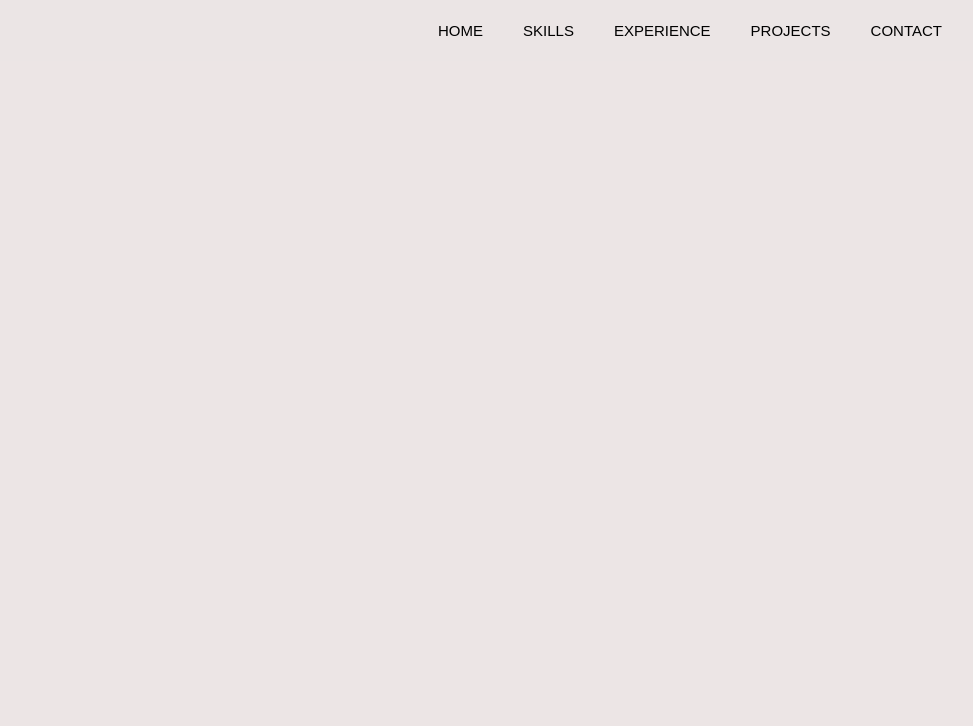
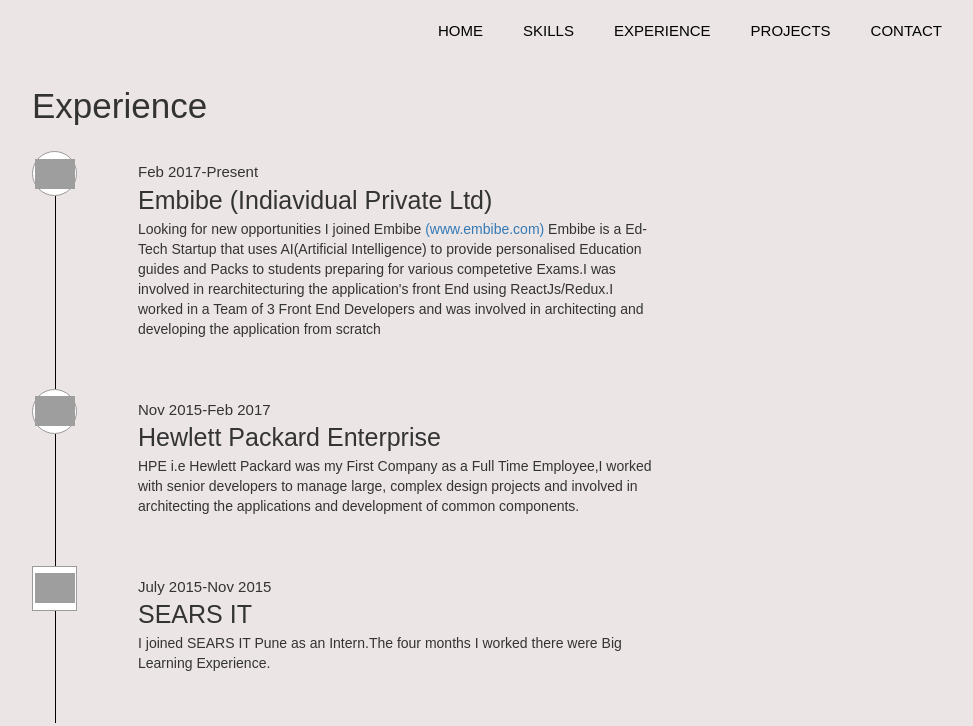
Before and after one commit to batradeepanshu/resume-web, a React app: page /#/experience in a window 1280 px wide. Shown: the whole page, without its empty margins (288-1261 px from the left). Built offline with nearby package versions, Linux system fonts and the light colour scheme; grey boxes are pictures that could not be loaded; a web font is replaced by a local one.

Commit message:
timeline page

```diff
--- a/package.json
+++ b/package.json
@@ -9,7 +9,8 @@
     "react-dom": "^16.2.0",
     "react-router": "^4.2.0",
     "react-router-dom": "^4.2.2",
-    "react-scripts": "1.1.1"
+    "react-scripts": "1.1.1",
+    "react-vertical-timeline-component": "^2.0.5"
   },
   "scripts": {
     "start": "react-scripts start",
--- a/src/components/Header.js
+++ b/src/components/Header.js
@@ -8,7 +8,7 @@
        <ul>
          <Link to={"/"}>HOME</Link>
          <Link to='/skills'>SKILLS</Link>
-         <Link to='/kills'>EXPERIENCE</Link>
+         <Link to='/experience'>EXPERIENCE</Link>
          <Link to='/'>PROJECTS</Link>
          <Link to='/'>CONTACT</Link>
        </ul>
--- a/src/components/Section1.js
+++ b/src/components/Section1.js
@@ -5,6 +5,7 @@
 import Home from "./Home";
 import Skills from './Skills';
 import Loader from './Loader';
+import Timeline from './Timeline';
 import "../stylesheet/Section1.css";
 class Section1 extends Component{
   constructor(){
@@ -26,7 +27,7 @@
             <Route exact path={'/'} render={()=>{return (<Home homeHeight={this.state.homeHeight || null}/>)}}/>
             <Route exact path='/skills' render={()=>{return (
               <Skills minHeight={this.state.homeHeight || null}/>)}}/>
-            <Route exact path='/loader' component={Loader}/>
+            <Route exact path='/experience' component={Timeline}/>
           </Switch>
           </div>
       </HashRouter>
--- a/src/components/Skills.js
+++ b/src/components/Skills.js
@@ -44,7 +44,7 @@
         {this.state.loading && <Loader/>}
         <div className={'skills-wrapper transition-item '+ (this.state.loading && 'hide')} style={{ minHeight }}>
         <div className="skills-container" >
-          <div className="skills-head animate">Skills</div>
+          <div className="page-head animate">Skills</div>
           <div className="sub-section" onClick={this.googleThisTech.bind(this)}>
             <div className="sub-head animate">TECHNOLOGIES</div>
             <div className="sub-content clearfix">
--- /dev/null
+++ b/src/components/Timeline.js
@@ -0,0 +1,57 @@
+import React, { Component } from "react";
+import "../stylesheet/Timeline.css";
+
+const TimelineElement = ({ date, company, description,color,imgSrc,logo}) => {
+  return (
+    <div className="timeline-element clearfix animate">
+      <div className="line-circle">
+        <div className="timeline-circle" style={{backgroundColor:color,borderRadius:logo!=='rect'?'50%':'0'}}>
+          <img src={imgSrc}/>
+        </div>
+        <div className="timeline-line" />
+      </div>
+      <div className="timeline-content">
+        <div className="content-date">{date}</div>
+        <div className="content-profile">{company}</div>
+        <div className="content-description" dangerouslySetInnerHTML={{__html:description}}></div>
+      </div>
+    </div>
+  );
+};
+class Timeline extends Component {
+  render() {
+    return (
+      <div className="timeline-wrap">
+        <div className='page-head'>Experience</div>
+        <TimelineElement
+          date={"Feb 2017-Present"}
+          company={"Embibe (Indiavidual Private Ltd)"}
+          description={"Looking for new opportunities I joined Embibe <a href='//www.embibe.com/landing' target='_blank'>(www.embibe.com)</a>  Embibe is a Ed-Tech Startup that uses AI(Artificial Intelligence) to provide personalised Education guides and Packs to students preparing for various competetive Exams.I was involved in rearchitecturing the application's front End using ReactJs/Redux.I worked in a Team of 3 Front End Developers and was involved in architecting and developing the application from scratch"}
+          color='white'
+          imgSrc='https://d13l3vrk0vhr9w.cloudfront.net/images/common/embibelogo.svg'
+        />
+        <TimelineElement
+          date={"Nov 2015-Feb 2017"}
+          company={"Hewlett Packard Enterprise"}
+          description={
+            "HPE i.e Hewlett Packard was my First Company as a Full Time Employee,I worked with senior developers to manage large, complex design projects and involved in architecting the applications and development of common components."
+          }
+          color='white'
+          imgSrc='https://s3.amazonaws.com/freebiesupply/large/2x/hewlett-packard-logo-png-transparent.png'
+        />
+        <TimelineElement
+          date={"July 2015-Nov 2015"}
+          company={"SEARS IT"}
+          description={
+            "I joined SEARS IT Pune as an Intern.The four months I worked there were Big Learning Experience."
+          }
+          color='white'
+          logo='rect'
+          imgSrc='https://botw-pd.s3.amazonaws.com/styles/logo-thumbnail/s3/062012/sears-thumb.png?itok=LktqWr5E'
+        />
+      </div>
+    );
+  }
+}
+
+export default Timeline;
--- a/src/index.css
+++ b/src/index.css
@@ -13,3 +13,9 @@
 .hide{
   display: none;
 }
+.page-head{
+  text-align: left;
+  font-size: 35px;
+  font-weight: 500;
+  margin-bottom: 2rem;
+}
--- a/src/stylesheet/Skills.css
+++ b/src/stylesheet/Skills.css
@@ -12,11 +12,6 @@
   top: 50%;
   transform: translate(-50%,-50%);
 
-}
-.skills-head{
-  font-size: 35px;
-  font-weight: 500;
-  margin-bottom: 2rem;
 }
 .sub-section{
 
--- /dev/null
+++ b/src/stylesheet/Timeline.css
@@ -0,0 +1,57 @@
+.timeline-wrap{
+  position: absolute;
+  left: 50%;
+  transform: translateX(-50%);
+  margin-top: 2rem;
+}
+.line-circle{
+  float: left;
+  position: relative;
+  width: 15%;
+}
+
+.timeline-content{
+  float: left;
+  /*margin-left: 5rem;*/
+  width: 85%;
+  padding: 1rem;
+  text-align: left;
+}
+.timeline-circle{
+  background-color: red;
+  border: 1px solid #9c9a9a;
+  width: 4.5rem;
+  height:  4.5rem;
+  border-radius: 50%;
+  position: relative;
+
+}
+.timeline-circle img{
+  object-fit: cover;
+  max-width: 4rem;
+  min-width: 2rem;
+  overflow: hidden;
+  position: absolute;
+  top:50%;
+  left:50%;
+  transform: translate(-50%,-50%);
+}
+.timeline-line{
+position: absolute;
+width: 1px;
+height: 100rem;
+background-color: black;
+left:2.25rem;
+}
+.timeline-element{
+  overflow: hidden;
+}
+.content-description{
+margin-bottom: 4rem;
+}
+.content-date{
+  font-size: 1.5rem;
+}
+.content-profile{
+  font-size: 2.5rem;
+}
```
Also changed, not shown: 1 other file.
